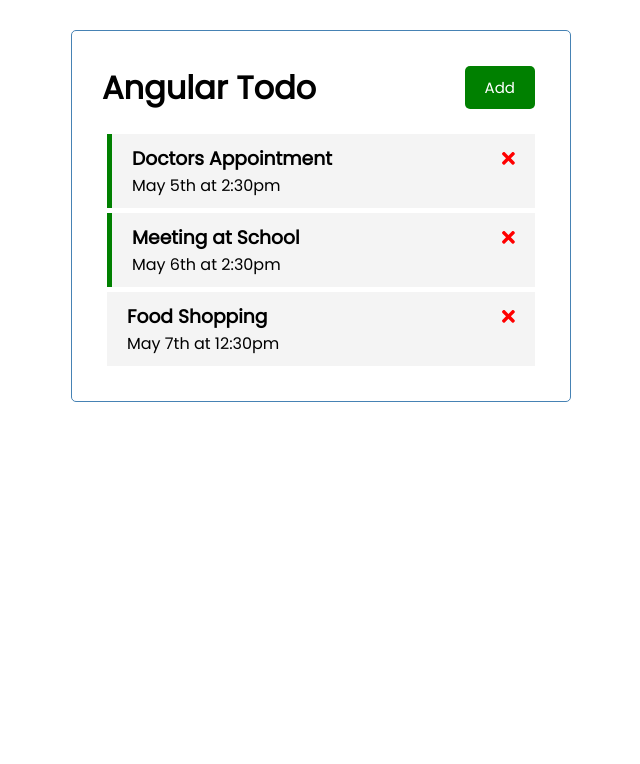
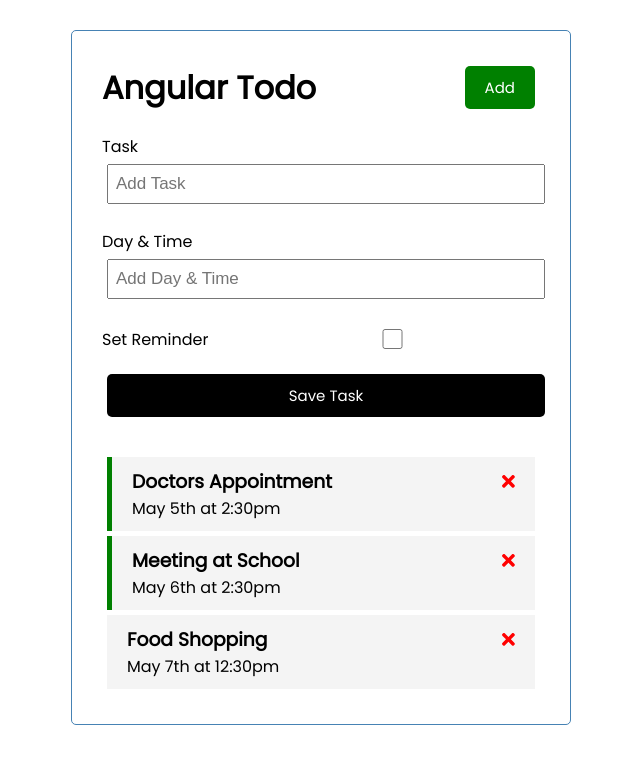
Before and after one commit to evaldosantos/angular-todo, an Angular app: page / in a window 1280 px wide. Shown: the top 764 px of the page, without its empty margins (319-959 px from the left). Built offline with nearby package versions, Linux system fonts and the light colour scheme; data requests are answered from the project's data file.

Commit message:
customize add task component: form

```diff
--- a/src/app/app.module.ts
+++ b/src/app/app.module.ts
@@ -1,6 +1,7 @@
 import { NgModule } from '@angular/core';
 import { BrowserModule } from '@angular/platform-browser';
 import { HttpClientModule } from '@angular/common/http';
+import { FormsModule } from '@angular/forms';
 
 import { AppComponent } from './app.component';
 import { HeaderComponent } from './components/header/header.component';
@@ -22,7 +23,8 @@
   imports: [
     BrowserModule,
     FontAwesomeModule,
-    HttpClientModule
+    HttpClientModule,
+    FormsModule
   ],
   providers: [],
   bootstrap: [AppComponent]
--- a/src/app/components/add-task/add-task.component.css
+++ b/src/app/components/add-task/add-task.component.css
@@ -0,0 +1,3 @@
+.add-form {
+  margin-bottom: 40px;
+}
--- a/src/app/components/add-task/add-task.component.html
+++ b/src/app/components/add-task/add-task.component.html
@@ -1 +1,15 @@
-<p>add-task works!</p>
+<form class="add-form" (ngSubmit)="onSubmit()">
+  <div class="form-control">
+    <label for="text">Task</label>
+    <input type="text" name="text" [(ngModel)]="text" id="text" placeholder="Add Task" />
+  </div>
+  <div class="form-control">
+    <label for="day">Day & Time</label>
+    <input type="text" name="day" [(ngModel)]="day" id="day" placeholder="Add Day & Time" />
+  </div>
+  <div class="form-control form-control-check">
+    <label for="reminder">Set Reminder</label>
+    <input type="checkbox" name="reminder" [(ngModel)]="reminder" id="reminder" />
+  </div>
+  <input type="submit" value="Save Task" class="btn btn-block">
+</form>
--- a/src/app/components/add-task/add-task.component.ts
+++ b/src/app/components/add-task/add-task.component.ts
@@ -1,4 +1,5 @@
-import { Component, OnInit } from '@angular/core';
+import { Component, OnInit, Output, EventEmitter } from '@angular/core';
+import { Task } from '../../interfaces'
 
 @Component({
   selector: 'app-add-task',
@@ -6,10 +7,33 @@
   styleUrls: ['./add-task.component.css']
 })
 export class AddTaskComponent implements OnInit {
+  @Output() onAddTask: EventEmitter<Task> = new EventEmitter();
+
+  text!: string;
+  day!: string;
+  reminder: boolean = false;
 
   constructor() { }
 
   ngOnInit(): void {
   }
 
+  onSubmit() {
+    if (!this.text) {
+      alert("Please add a task!");
+      return;
+    }
+
+    const newTask: Task = {
+      text: this.text,
+      day: this.day,
+      reminder: this.reminder
+    };
+
+    this.onAddTask.emit(newTask);
+
+    this.text = '';
+    this.day = '';
+    this.reminder = false;
+  }
 }
--- a/src/app/components/tasks/tasks.component.html
+++ b/src/app/components/tasks/tasks.component.html
@@ -1,3 +1,4 @@
+<app-add-task (onAddTask)="addTask($event)"></app-add-task>
 <app-task-item
   *ngFor="let task of tasks"
   [task]="task"
--- a/src/app/components/tasks/tasks.component.ts
+++ b/src/app/components/tasks/tasks.component.ts
@@ -30,4 +30,8 @@
     this.taskService.toggleReminder(task).subscribe();
   }
 
+  addTask(task: Task) {
+    console.log("add task::", task);
+  }
+
 }
```
